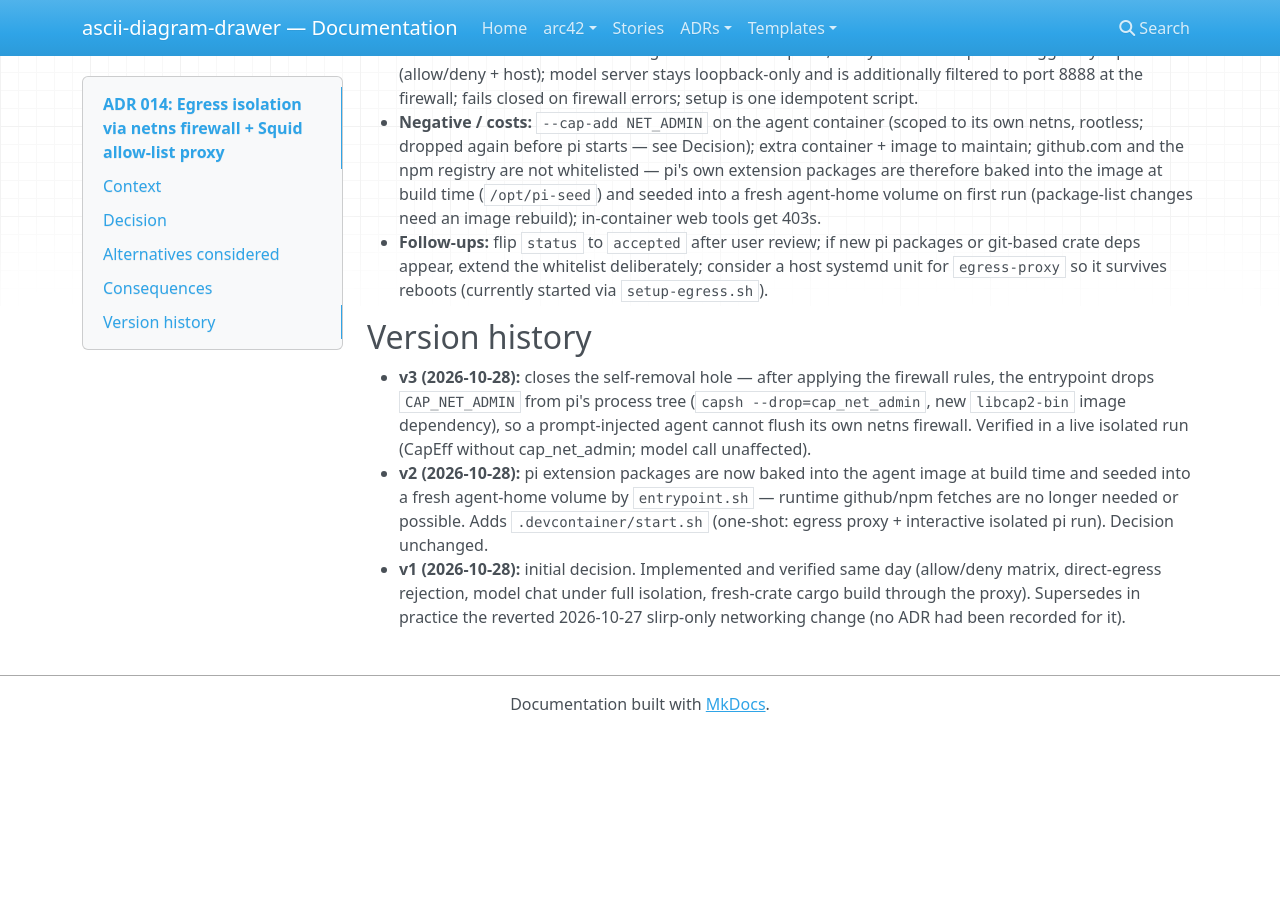
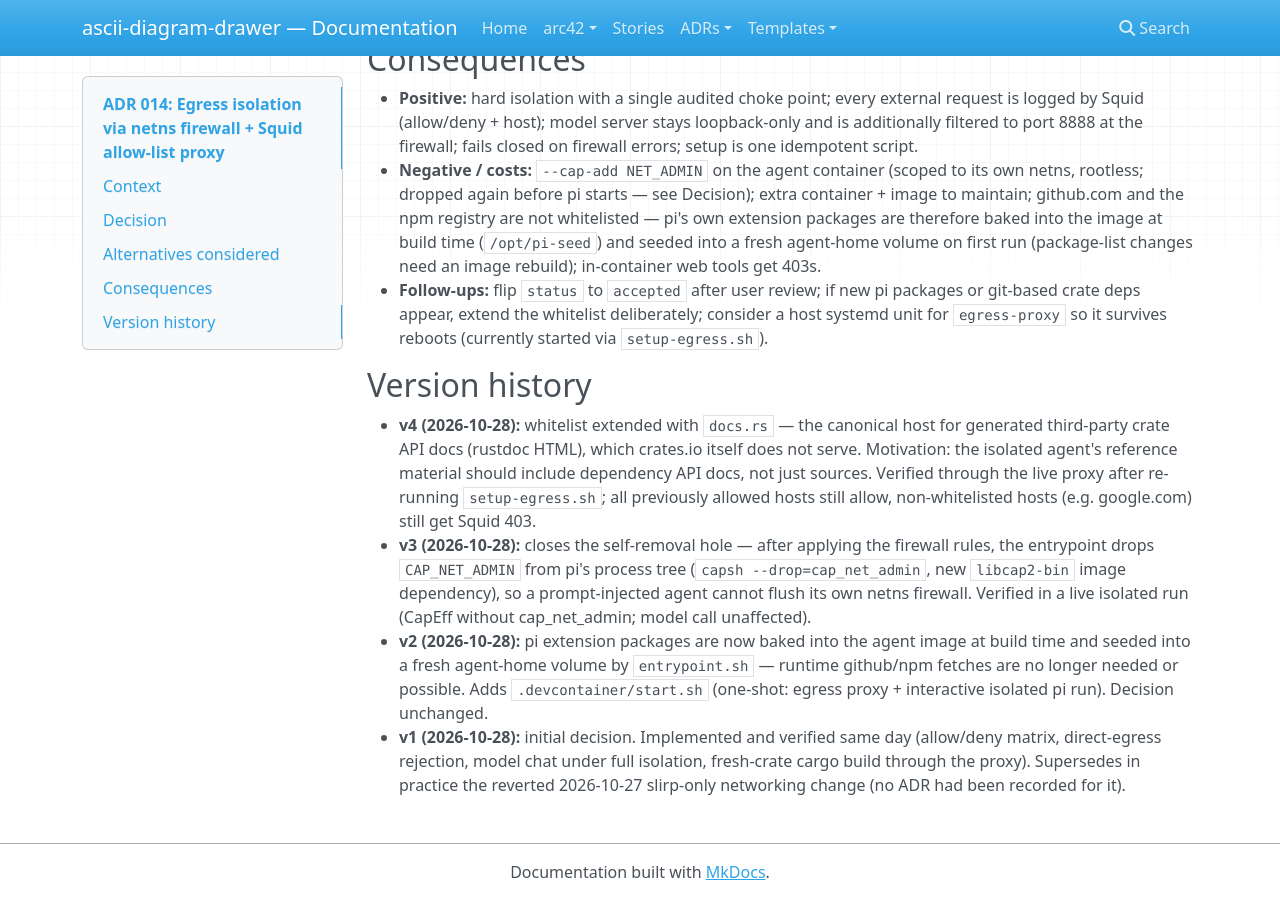
Before and after one commit to Reto411/ascii-diagram-drawer, an MkDocs documentation site: the page built from doc/adr/014-egress-isolation-squid-proxy.md, in a window 1280 px wide and 900 px high, scrolled down 1698 px. Built offline with MkDocs 1.6.1, drawn with Linux system fonts in a browser that asks for light colours; nearby versions of some CDN libraries; before the commit the page ends 2430 px from its top, so only the background shows below that; some of the changed text lies outside the part shown.

Commit message:
Extend egress whitelist with docs.rs (ADR 014 v4)
docs.rs hosts the generated rustdoc API pages for third-party crates,
which crates.io itself does not serve — without it the isolated agent
could read crate sources but not their rendered API docs. Verified
through the live proxy: docs.rs 200, doc.rust-lang.org + crates.io
still allowed, google.com still Squid 403.

```diff
--- a/doc/adr/014-egress-isolation-squid-proxy.md
+++ b/doc/adr/014-egress-isolation-squid-proxy.md
@@ -1,9 +1,9 @@
 ---
 title: 014 - egress-isolation-squid-proxy
-description: agent devcontainer has no direct internet — netns firewall restricts it to a loopback-bound Squid allow-list proxy (crates.io, rustup) plus the local model server
+description: agent devcontainer has no direct internet — netns firewall restricts it to a loopback-bound Squid allow-list proxy (crates.io, docs.rs, rust-lang.org, rustup) plus the local model server
 scope: tooling
 status: proposed
-version: 3
+version: 4
 updated: 2026-10-28
 ---
 
@@ -53,7 +53,10 @@ Two enforcement layers:
 2. **Squid allow-list proxy** (`egress-proxy` container, built from
    `.devcontainer/proxy/`, runs with `--network host`, bound to
    `127.0.0.1:3128` only). Allowed destinations: `crates.io` + subdomains,
-   `rust-lang.org` + subdomains, `rustup.rs`, `sh.rustup.rs`; all else 403.
+   `docs.rs` (generated crate API docs — rustdoc HTML is not hosted on
+   crates.io itself), `rust-lang.org` + subdomains (incl. `doc.rust-lang.org`:
+   std/core/alloc API docs, The Rust Book, Rust Reference), `rustup.rs`,
+   `sh.rustup.rs`; all else 403.
 
 The agent container runs with `--network slirp4netns:allow_host_loopback=true`,
 so `10.0.2.2` aliases the **host's loopback**: it reaches Squid at
@@ -95,6 +98,12 @@ Host-side setup is idempotent: `.devcontainer/setup-egress.sh`.
 
 ## Version history
 
+- **v4 (2026-10-28):** whitelist extended with `docs.rs` — the canonical host
+  for generated third-party crate API docs (rustdoc HTML), which crates.io
+  itself does not serve. Motivation: the isolated agent's reference material
+  should include dependency API docs, not just sources. Verified through the
+  live proxy after re-running `setup-egress.sh`; all previously allowed hosts
+  still allow, non-whitelisted hosts (e.g. google.com) still get Squid 403.
 - **v3 (2026-10-28):** closes the self-removal hole — after applying the
   firewall rules, the entrypoint drops `CAP_NET_ADMIN` from pi's process tree
   (`capsh --drop=cap_net_admin`, new `libcap2-bin` image dependency), so a
```
Also changed, not shown: .devcontainer/README.md (+6 -4 lines), 1 other file.
